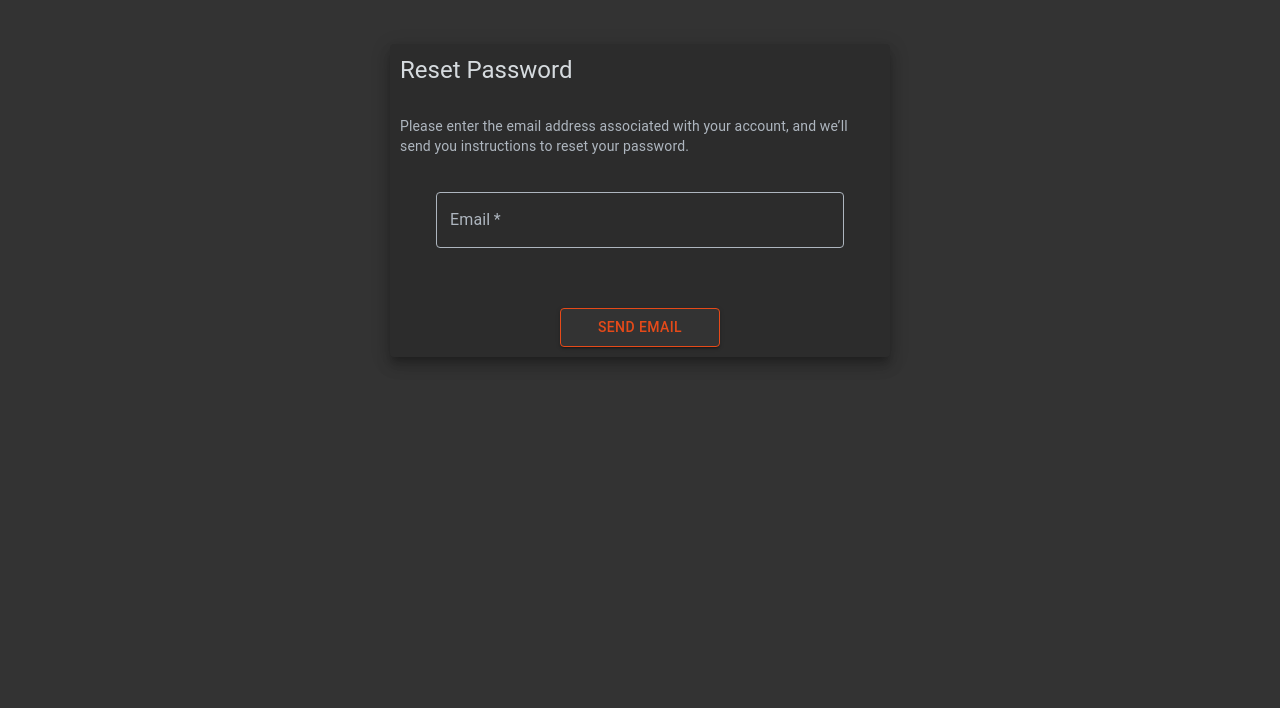
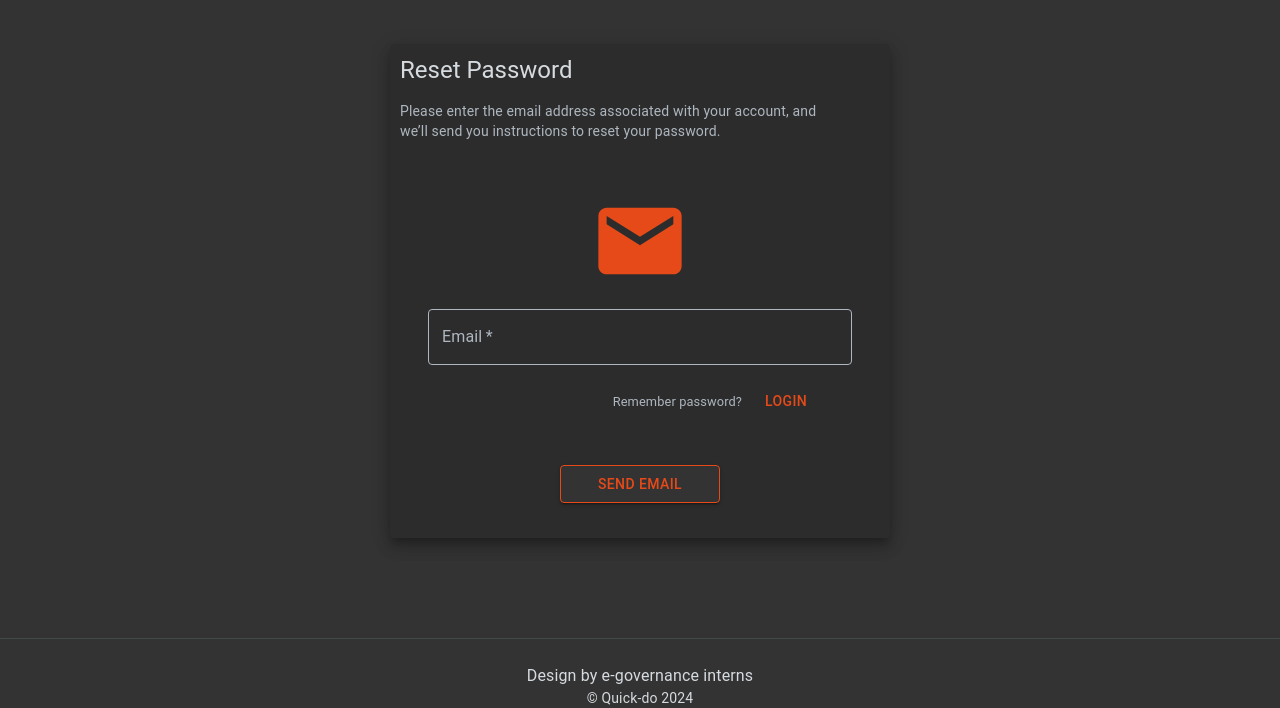
Before and after one commit to Auskon777/My-Todo-List, a React (Vite) app: page /forgotPassword in a window 1280 px wide. Shown: the part 106-814 px from the top of the page. Built offline with nearby package versions, Linux system fonts and the light colour scheme; no server answers.

Commit message:
design password page

```diff
--- a/src/App.jsx
+++ b/src/App.jsx
@@ -1,38 +1,12 @@
 import TodoList from "./components/todos";
 import {BrowserRouter as Router, Routes, Route} from "react-router-dom";
-import {useEffect} from "react";
-import {useDispatch} from "react-redux";
-import {onAuthStateChanged} from "firebase/auth";
-import {auth} from "./config/fireBase";
-import {loginUser, logoutUser} from "./Features/userSlice";
 import SignUp from "./components/signUp";
 import Login from "./components/login";
 import ForgotPassword from "./components/forgotPassword";
 import LandingPage from "./components/landingPage";
+import Footer from "./components/footer";
 
 function App() {
-  const dispatch = useDispatch();
-
-  useEffect(() => {
-    const unsubscribe = onAuthStateChanged(auth, (user) => {
-      if (user) {
-        // User is logged in, you can dispatch an action to update Redux state
-        dispatch(
-          loginUser({
-            uid: user.uid,
-            email: user.email,
-          })
-        );
-      } else {
-        // User is logged out, dispatch a logout action
-        dispatch(logoutUser());
-      }
-    });
-
-    // Clean up subscription on unmount
-    return () => unsubscribe();
-  }, [dispatch]);
-
   return (
     <div>
       <Router>
@@ -44,6 +18,7 @@ function App() {
           <Route path="/forgotPassword" element={<ForgotPassword />} />
         </Routes>
       </Router>
+      <Footer />
     </div>
   );
 }
--- a/src/components/activeTodoStyle.jsx
+++ b/src/components/activeTodoStyle.jsx
@@ -61,9 +61,7 @@ export default function TodoStyle({
 
             <Box
               sx={{
-                marginLeft: "auto",
                 width: "fit-content",
-                //border: "1px solid #424949",
               }}
             >
               <Typography fontSize={"0.7rem"} color={"#aeb6bf"}>
--- a/src/components/completedTodoStyle.jsx
+++ b/src/components/completedTodoStyle.jsx
@@ -75,7 +75,6 @@ export default function CompletedStyles({
 
             <Box
               sx={{
-                marginLeft: "auto",
                 width: "fit-content",
               }}
             >
--- /dev/null
+++ b/src/components/footer.jsx
@@ -0,0 +1,37 @@
+import {Typography, Box} from "@mui/material";
+
+const date = new Date().getFullYear();
+export default function Footer() {
+  return (
+    <div>
+      <Box
+        sx={{
+          display: "block",
+          marginTop: "100px",
+          borderTop: "1px solid #424949",
+          width: "100%",
+        }}
+      >
+        <Box
+          sx={{
+            marginLeft: "auto",
+            marginRight: "auto",
+            marginTop: "25px",
+            width: "fit-content",
+          }}
+        >
+          <Typography variant="body1" color={"#d6dbdf"}>
+            Design by e-governance interns
+          </Typography>
+        </Box>
+        <Box
+          sx={{marginLeft: "auto", marginRight: "auto", width: "fit-content"}}
+        >
+          <Typography variant="body2" color={"#d6dbdf"}>
+            &#169; Quick-do {date}
+          </Typography>
+        </Box>
+      </Box>
+    </div>
+  );
+}
--- a/src/components/forgotPassword.jsx
+++ b/src/components/forgotPassword.jsx
@@ -2,25 +2,36 @@ import {sendPasswordResetEmail} from "firebase/auth";
 import {Box, Button, Paper, TextField, Typography} from "@mui/material";
 import {useState} from "react";
 import {auth} from "../config/fireBase";
+import {useNavigate} from "react-router-dom";
+import EmailIcon from "@mui/icons-material/Email";
+import MarkEmailReadIcon from "@mui/icons-material/MarkEmailRead";
 
 export default function ForgotPassword() {
   const [email, setEmail] = useState("");
-  const [message, setMessage] = useState("");
+  const [error, setError] = useState("");
+  const [emailSent, setEmailSent] = useState(false);
+  const navigate = useNavigate();
 
   const handleResetPassword = async (e) => {
     e.preventDefault();
-    setMessage("");
     try {
       await sendPasswordResetEmail(auth, email);
-      setMessage("Password reset email sent! Check your inbox.");
+      setEmailSent(true);
+      setEmail("");
     } catch (error) {
-      setMessage(error.message);
+      if (error.code == "auth/user-not-found") {
+        setError("No account associated with this email");
+      } else if (error.code == "auth/invalid-email") {
+        setError("invalid email address");
+      } else {
+        setError(error.message);
       }
-    setEmail("");
+    }
   };
 
   return (
     <div>
+      {emailSent ? (
         <Paper
           elevation={10}
           sx={{
@@ -29,14 +40,120 @@ export default function ForgotPassword() {
             margin: "40px auto 0px auto",
             padding: "10px",
             marginTop: "150px",
+            marginBottom: "100px",
+          }}
+        >
+          <Box
+            sx={{
+              display: "flex",
+              flexDirection: "column",
+              justifyContent: "center",
+              alignItems: "center",
+              padding: "20px 10px",
+              marginTop: "20px",
+            }}
+          >
+            <Box>
+              <Typography variant="h6" color={"#d6dbdf"}>
+                Email has been sent!
+              </Typography>
+            </Box>
+            <Box sx={{marginTop: "15px", width: "90%"}}>
+              <Typography variant="body2" color={"#aeb6bf"}>
+                please check your inbox and click the received link to reset
+                your password
+              </Typography>
+            </Box>
+            <Box
+              sx={{
+                marginTop: "50px",
+                display: "flex",
+                marginLeft: "auto",
+                marginRight: "auto",
+                justifyContent: "center",
+                alignItems: "center",
+                width: "100%",
+                height: "auto",
+                backgroundColor: "#2c2c2c",
+                color: "#e64a19",
+                marginBottom: "50px",
+              }}
+            >
+              <MarkEmailReadIcon sx={{fontSize: "100px"}} />
+            </Box>
+
+            <Box sx={{display: "flex", justifyContent: "center"}}>
+              <Button
+                variant="contained"
+                sx={{
+                  "&.MuiButton-root": {
+                    color: "#e64a19",
+                    width: "10rem",
+                    backgroundColor: "#333333",
+                    border: "1px solid #e64a19",
+                    "&:hover": {
+                      backgroundColor: "#d84315",
+                      color: "#d6dbdf",
+                    },
+                  },
+                }}
+                onClick={() => {
+                  navigate("/login");
+                }}
+              >
+                login
+              </Button>
+            </Box>
+            {/* <Box
+              sx={{
+                display: "flex",
+                alignItems: "center",
+                justifyContent: "center",
+                marginTop: "25px",
+              }}
+            >
+              <Box>
+                <Typography variant="body2" color={"#d6dbdf"}>
+                  Didn't receive the email?
+                </Typography>
+              </Box>
+
+              <Button
+                sx={{
+                  "&.MuiButton-root": {
+                    color: "#e64a19",
+                    width: "5.5rem",
+                    "&:hover": {
+                      color: "#d6dbdf",
+                    },
+                  },
+                }}
+                onClick={() => {
+                  navigate("/forgotPassword");
+                }}
+              >
+                resend
+              </Button>
+            </Box> */}
+          </Box>
+        </Paper>
+      ) : (
+        <Paper
+          elevation={10}
+          sx={{
+            "&.MuiPaper-root": {backgroundColor: "#2c2c2c"},
+            maxWidth: "500px",
+            margin: "40px auto 0px auto",
+            padding: "10px",
+            marginTop: "150px",
+            marginBottom: "100px",
           }}
         >
           <Box>
             <Typography variant="h5" color={"#d6dbdf"}>
-            {" "}
-            Reset Password{" "}
+              Reset Password
             </Typography>
-          <Box sx={{marginTop: "30px"}}>
+            <Box sx={{marginTop: "15px", width: "90%"}}>
               <Typography variant="body2" color={"#aeb6bf"}>
                 Please enter the email address associated with your account, and
                 we’ll send you instructions to reset your password.
@@ -44,13 +161,29 @@ export default function ForgotPassword() {
             </Box>
           </Box>
           <Box
+            sx={{
+              marginTop: "50px",
+              display: "flex",
+              marginLeft: "auto",
+              marginRight: "auto",
+              justifyContent: "center",
+              alignItems: "center",
+              width: "100%",
+              height: "auto",
+              backgroundColor: "#2c2c2c",
+              color: "#e64a19",
+            }}
+          >
+            <EmailIcon sx={{fontSize: "100px"}} />
+          </Box>
+          <Box
             component="form"
             sx={{
-            m: 2,
+              m: 1,
               display: "flex",
               justifyContent: "center",
               alignItems: "center",
-            padding: "20px",
+              padding: "10px 20px",
             }}
           >
             <TextField
@@ -82,11 +215,50 @@ export default function ForgotPassword() {
             />
           </Box>
           <Box
+            sx={{
+              display: "flex",
+              alignItems: "center",
+              justifyContent: "center",
+              width: "fit-content",
+              paddingRight: "50px",
+              marginLeft: "auto",
+              marginTop: "5px",
+            }}
+          >
+            <Box>
+              <Typography fontSize={"0.8rem"} color={"#aeb6bf"}>
+                Remember password?
+              </Typography>
+            </Box>
+
+            <Button
+              sx={{
+                "&.MuiButton-root": {
+                  color: "#e64a19",
+                  width: "5.5rem",
+                  // backgroundColor: "#e64a19",
+                  "&:hover": {
+                    color: "#d6dbdf",
+                  },
+                },
+              }}
+              onClick={() => {
+                navigate("/login");
+              }}
+            >
+              Login
+            </Button>
+          </Box>
+
+          <Box
             sx={{display: "flex", margin: "20px 0px", justifyContent: "center"}}
           >
-          {message && <Typography color={"green"}>{message}</Typography>}
+            {error && <Typography color={"red"}>{error}</Typography>}
           </Box>
-        <Box sx={{display: "flex", justifyContent: "center"}}>
+
+          <Box
+            sx={{display: "flex", justifyContent: "center", margin: "25px 0px"}}
+          >
             <Button
               variant="contained"
               sx={{
@@ -107,6 +279,7 @@ export default function ForgotPassword() {
             </Button>
           </Box>
         </Paper>
+      )}
     </div>
   );
 }
--- a/src/components/login.jsx
+++ b/src/components/login.jsx
@@ -174,7 +174,7 @@ const Login = () => {
               display: "flex",
               alignItems: "center",
               justifyContent: "center",
-              marginTop: "10px",
+              marginTop: "25px",
             }}
           >
             <Box>
--- a/src/components/signUp.jsx
+++ b/src/components/signUp.jsx
@@ -157,7 +157,7 @@ const SignUp = () => {
               display: "flex",
               alignItems: "center",
               justifyContent: "center",
-              marginTop: "10px",
+              marginTop: "25px",
             }}
           >
             <Box>
```
Also changed, not shown: src/components/todoForm.jsx (+4 -5 lines). Lines whose indentation alone changed are shown as unchanged.
